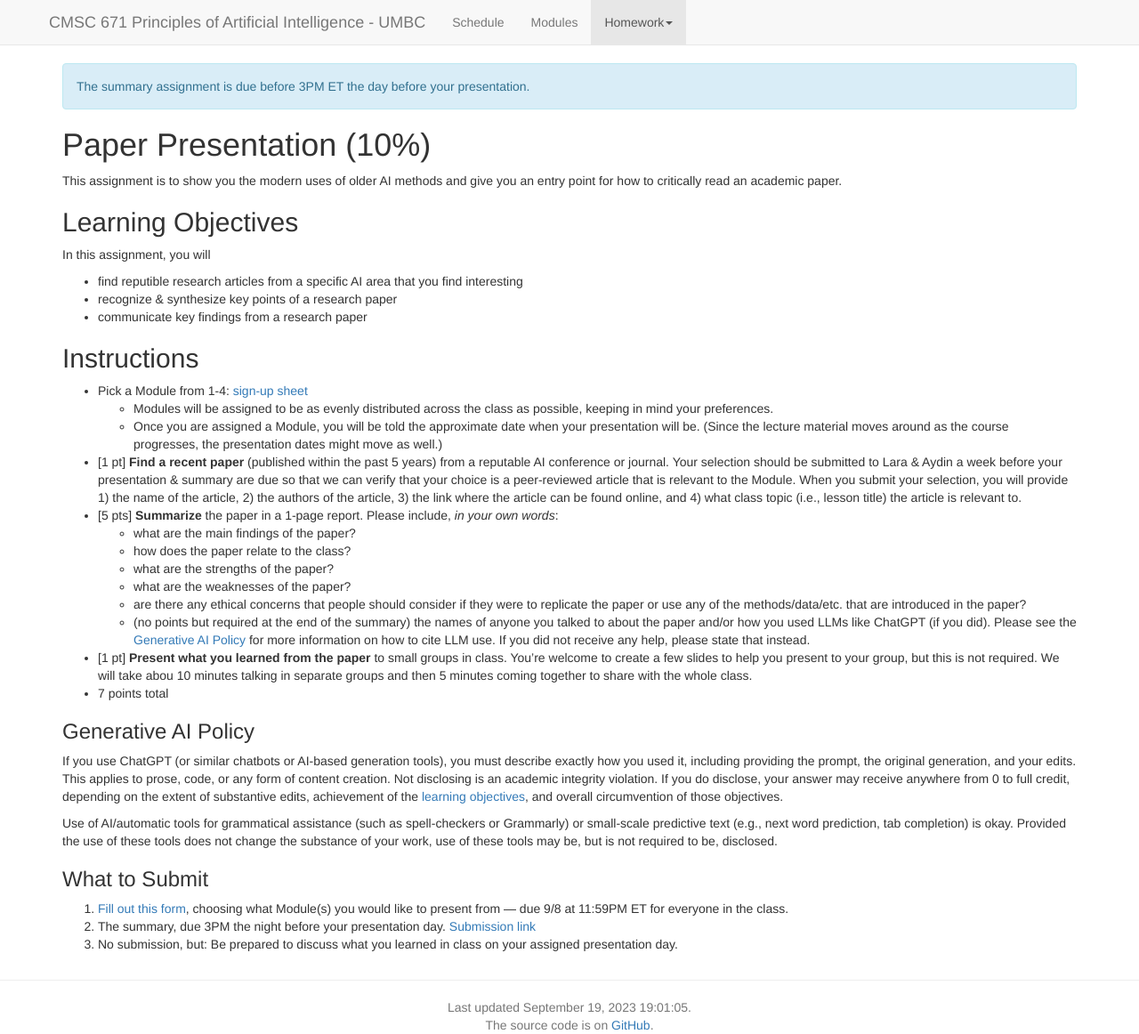
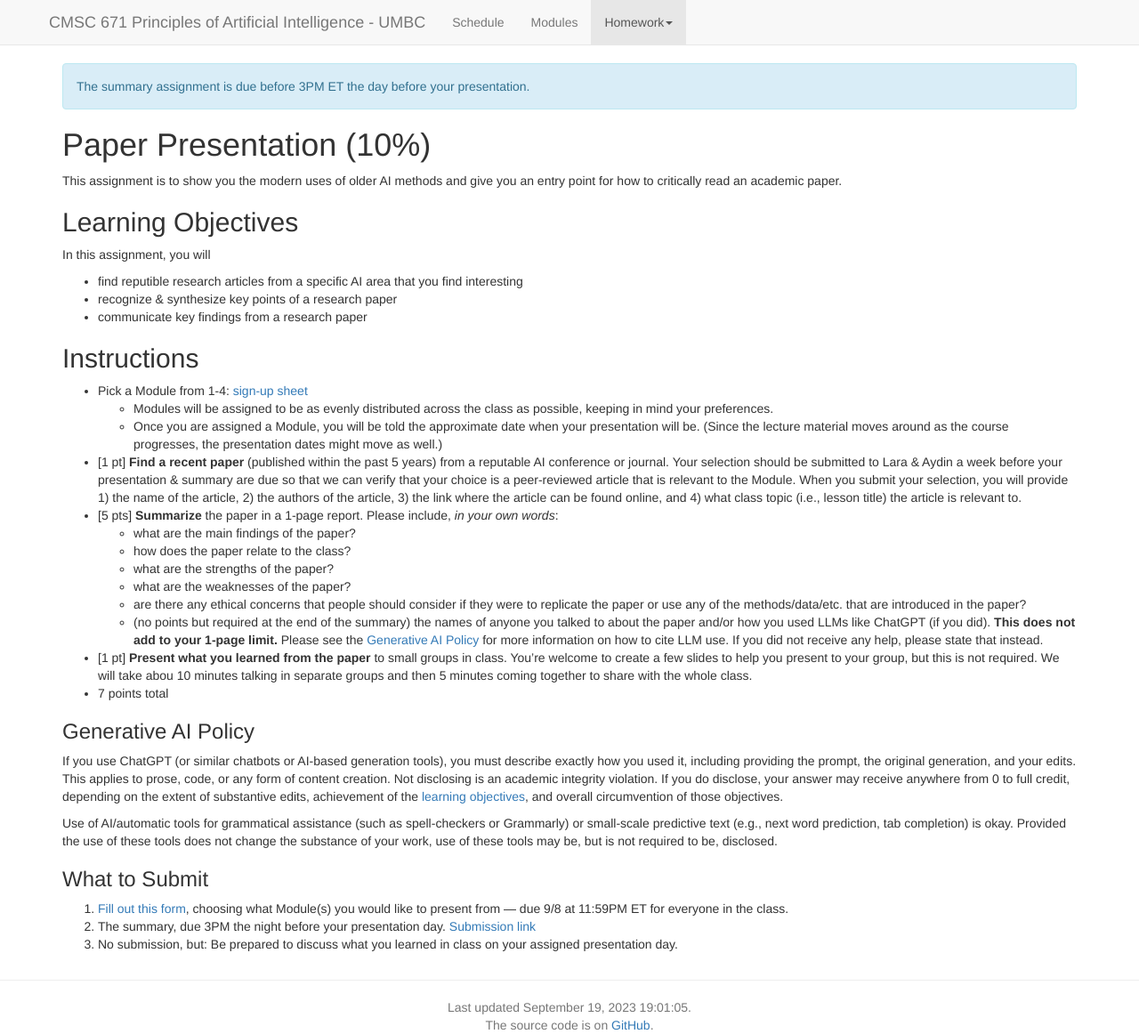
Before and after one commit to lara-martin/Principles-of-AI, a Jekyll site: the page built from homeworks/presentations.md, in a window 1280 px wide. Shown: the whole page at 89% size. Built offline with Jekyll 4.4.1, drawn with Linux system fonts in a browser that asks for light colours; nearby versions of some CDN libraries; a script that is not in the unit is left out.

Commit message:
Update presentations.md

```diff
--- a/homeworks/presentations.md
+++ b/homeworks/presentations.md
@@ -45,7 +45,7 @@ In this assignment, you will
   - what are the strengths of the paper?
   - what are the weaknesses of the paper?
   - are there any ethical concerns that people should consider if they were to replicate the paper or use any of the methods/data/etc. that are introduced in the paper?
-  - (no points but required at the end of the summary) the names of anyone you talked to about the paper and/or how you used LLMs like ChatGPT (if you did). Please see the [Generative AI Policy](#generative-ai-policy) for more information on how to cite LLM use. If you did not receive any help, please state that instead.
+  - (no points but required at the end of the summary) the names of anyone you talked to about the paper and/or how you used LLMs like ChatGPT (if you did). **This does not add to your 1-page limit.** Please see the [Generative AI Policy](#generative-ai-policy) for more information on how to cite LLM use. If you did not receive any help, please state that instead.
 - [1 pt] **Present what you learned from the paper** to small groups in class. You're welcome to create a few slides to help you present to your group, but this is not required. We will take abou 10 minutes talking in separate groups and then 5 minutes coming together to share with the whole class.
 - 7 points total
 
```
